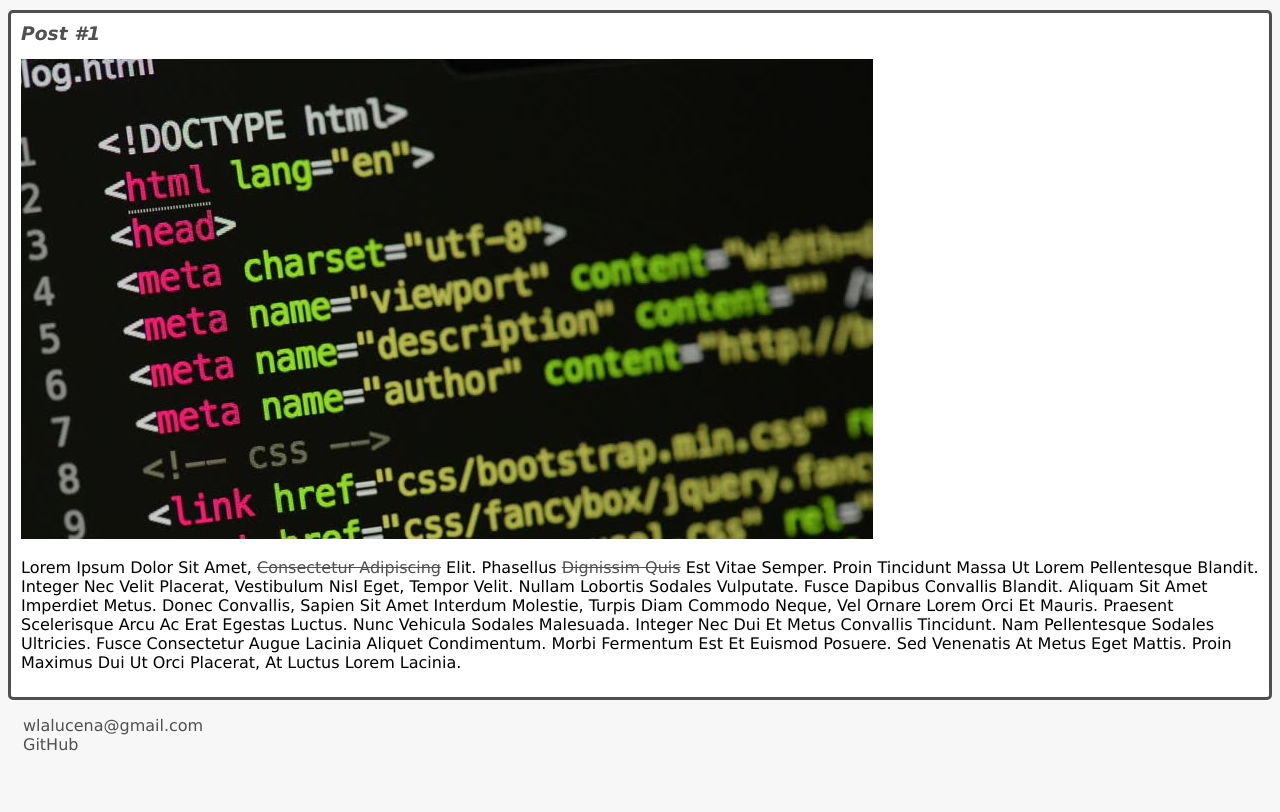
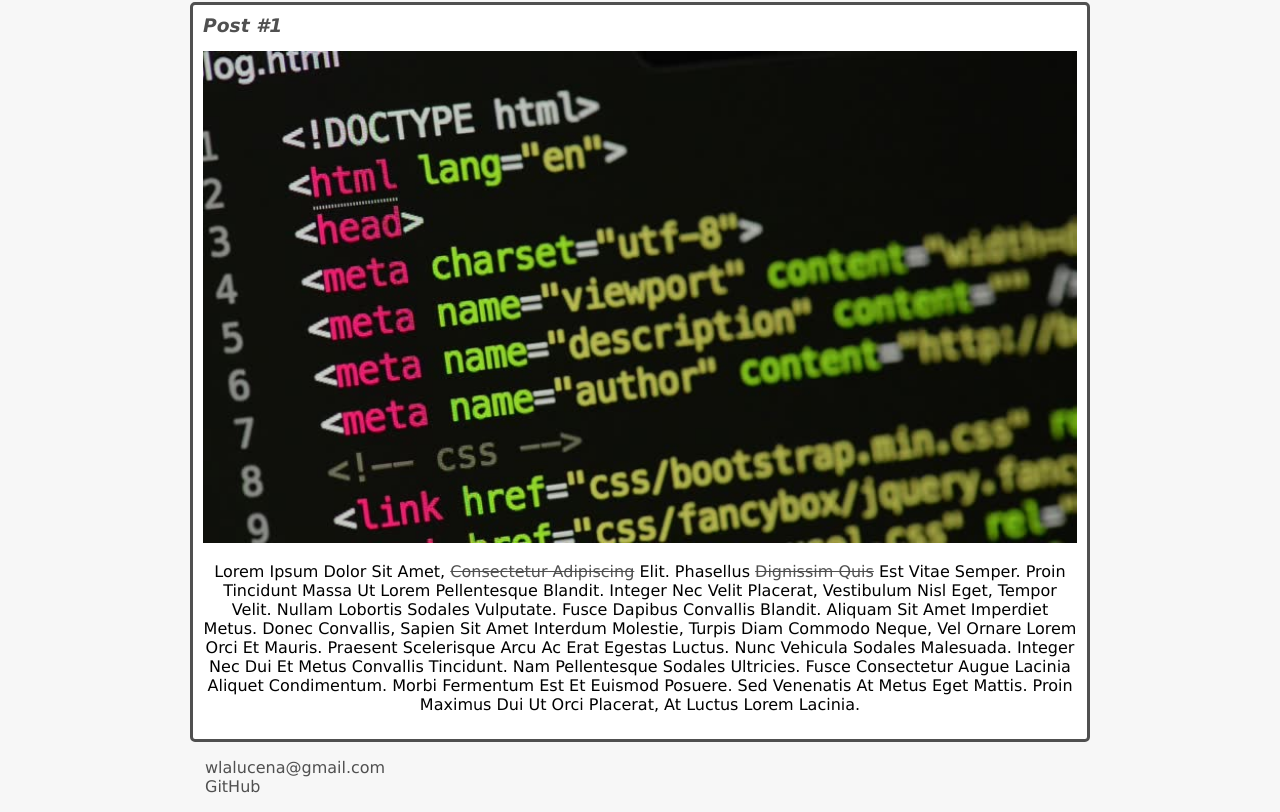
Before and after one commit to Waschislin/Introdu-o-a-HTML5-e-CSS3, a plain HTML site: page index.html in a window 1280 px wide. Shown: the part 339-1151 px from the top of the page. Before the commit the page ends 1109 px from the top, so only its background shows below. Drawn offline with Linux system fonts and the light colour scheme.

Commit message:
Terminando curso de introducao

```diff
--- a/style.css
+++ b/style.css
@@ -1,6 +1,8 @@
 body{
   background: #f7f7f7;
   font-family: Verdana;
+  max-width: 900px;
+  margin: auto;
 }
 #title, .subtitle, .post_title{
   color: #505050;
@@ -31,9 +33,11 @@ a{
   margin:0;
   margin-bottom: 15px;
   text-transform: capitalize;
+  text-align: center;
 }
 .post_image{
   margin-bottom: 15px;
+  width: 100%;
 }
 .photo{
   border: 1px solid #505050;
```
